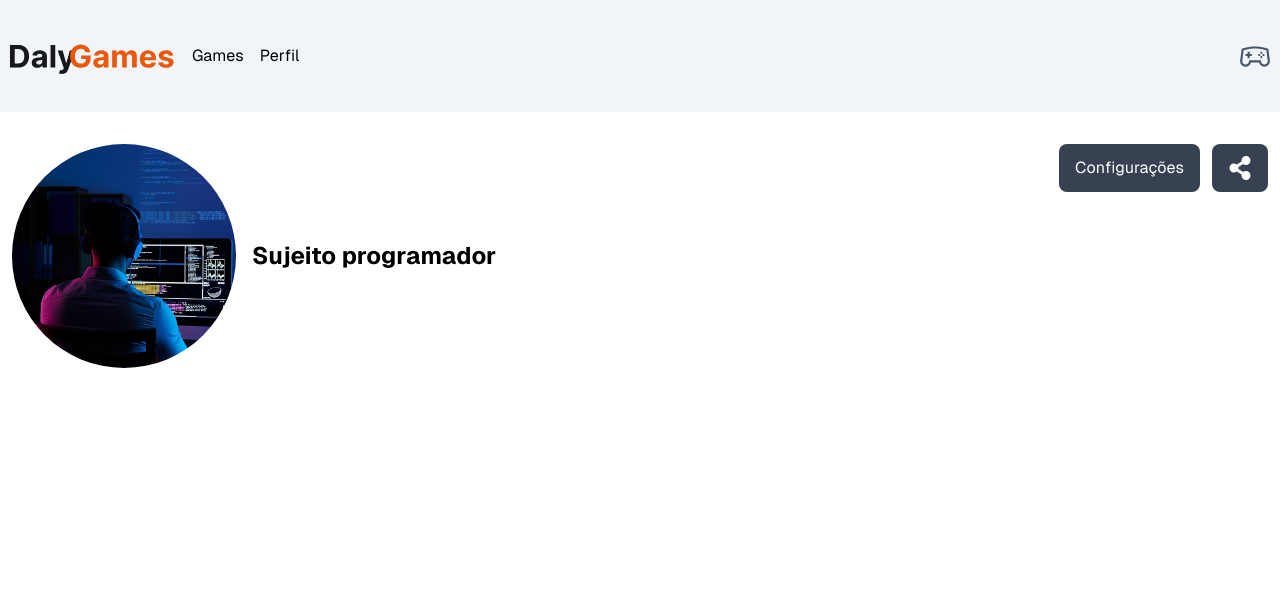
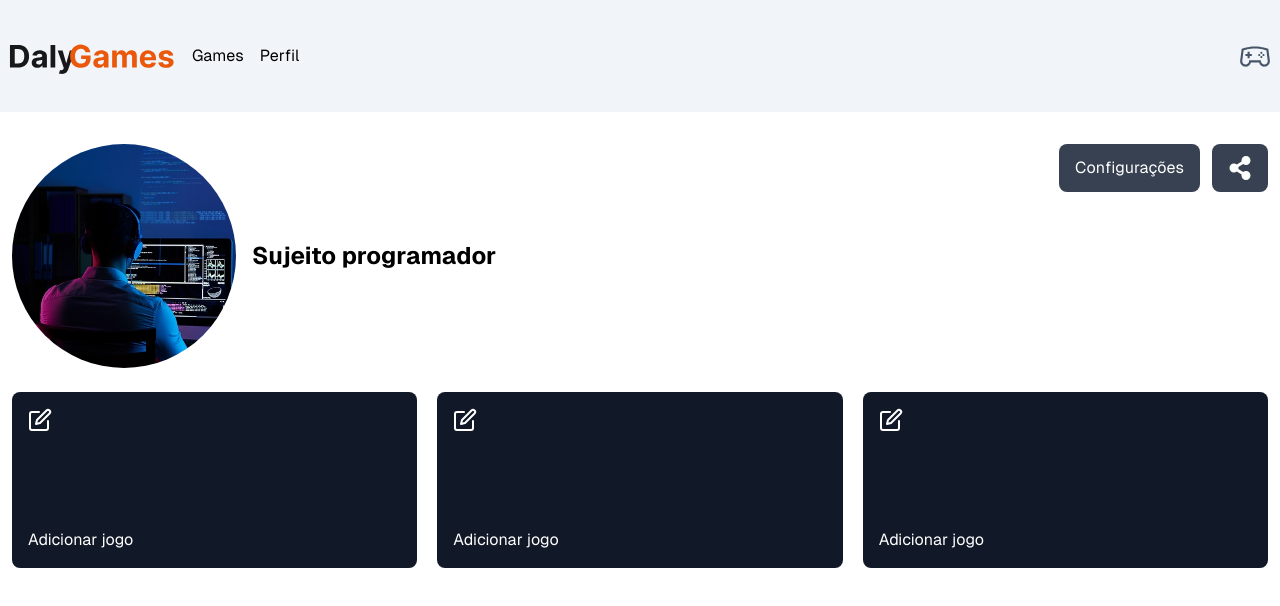
Before and after one commit to rayanrib007/daly-games, a Next.js app: page /profile in a window 1280 px wide. Shown: the top 606 px of the page. Built offline with nearby package versions, Linux system fonts and the light colour scheme.

Commit message:
Added functionality to add favorite games

```diff
--- a/src/app/profile/page.tsx
+++ b/src/app/profile/page.tsx
@@ -1,4 +1,10 @@
 import CTNViewProfile from "@/containers/profile/CTNViewProfile";
+import { Metadata } from "next";
+
+export const metadata: Metadata = {
+  title: "Meu perfil - DalyGames",
+  description: "Perfil Sujeito Programador",
+};
 
 export default function PProfile() {
   return <CTNViewProfile />;
--- /dev/null
+++ b/src/components/general/CFavoriteCard.tsx
@@ -0,0 +1,51 @@
+"use client";
+import { useState } from "react";
+import { FiEdit, FiX } from "react-icons/fi";
+
+export default function CFavoriteCard() {
+  const [input, setInput] = useState("");
+  const [showInput, setShowInput] = useState(false);
+  const [gameName, setGameName] = useState("");
+
+  function handleButton() {
+    setShowInput(!showInput);
+    if (input !== "") setGameName(input);
+    setInput("");
+  }
+
+  return (
+    <div className="w-full bg-gray-900 p-4 h-44 text-white rounded-lg flex justify-between flex-col">
+      {showInput ? (
+        <div className="flex items-center justify-center gap-3">
+          <input
+            className="w-full px-2 h-8 text-black rounded-md"
+            type="text"
+            value={input}
+            onChange={(e) => setInput(e.target.value)}
+          />
+          <button
+            className="self-start hover:scale-110 duration-200 transition-all"
+            onClick={() => handleButton()}
+          >
+            <FiX size={24} color="#FFF" />
+          </button>
+        </div>
+      ) : (
+        <button
+          className="self-start hover:scale-110 duration-200 transition-all"
+          onClick={() => handleButton()}
+        >
+          <FiEdit size={24} color="#FFF" />
+        </button>
+      )}
+      {gameName ? (
+        <div>
+          <span className="text-white">Jogo Favorito: </span>
+          <span className="font-bold text-white">{gameName}</span>
+        </div>
+      ) : (
+        <span>Adicionar jogo</span>
+      )}
+    </div>
+  );
+}
--- a/src/containers/profile/CTNViewProfile.tsx
+++ b/src/containers/profile/CTNViewProfile.tsx
@@ -2,6 +2,7 @@
 import Image from "next/image";
 import userImage from "../../../public/user.png";
 import { FaShareAlt } from "react-icons/fa";
+import CFavoriteCard from "@/components/general/CFavoriteCard";
 
 export default function CTNViewProfile() {
   return (
@@ -25,6 +26,17 @@
             </button>
           </div>
         </section>
+        <section className="flex flex-wrap gap-5 flex-col md:flex-row">
+          <div className="flex-grow flex flex-wrap">
+            <CFavoriteCard />
+          </div>
+          <div className="flex-grow flex flex-wrap">
+            <CFavoriteCard />
+          </div>
+          <div className="flex-grow flex flex-wrap">
+            <CFavoriteCard />
+          </div>
+        </section>
       </CContainerMainAfterMenu>
     </main>
   );
```
